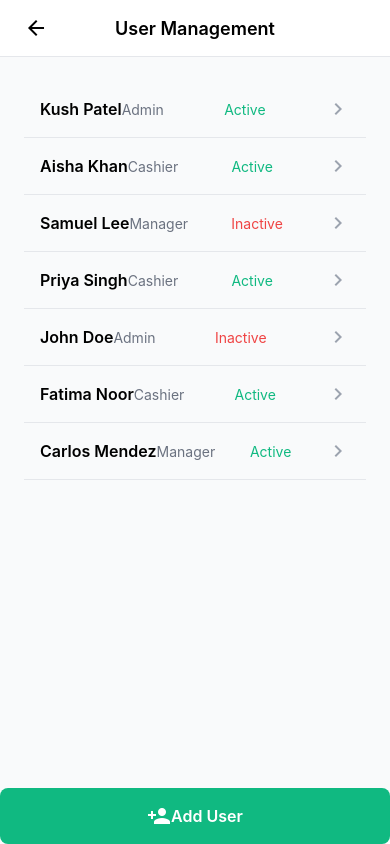
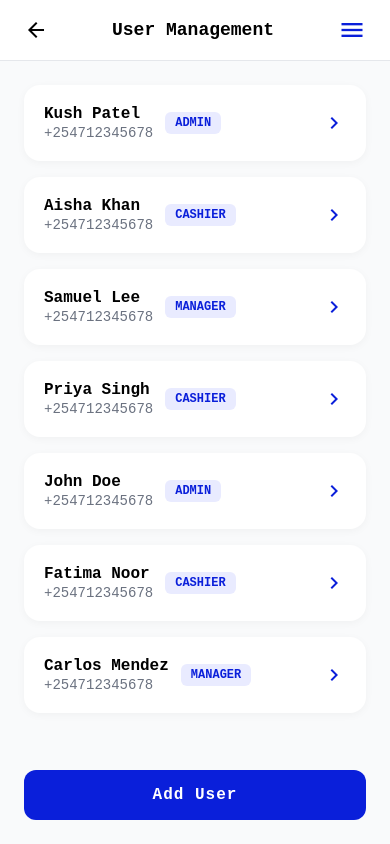
Before and after one commit to digitallegionke/Ribaru-UIs, a React Native app: screen /UserManagement in a window 390 px wide. Built offline with nearby package versions, Linux system fonts and the light colour scheme.

Commit message:
Enhance UserManagementScreen with platform-specific font selection and role badge display: Added platform-dependent font styles for improved text consistency, introduced a role badge component for user roles, and refined layout and styling for better visual appeal.

```diff
--- a/src/screens/UserManagementScreen.tsx
+++ b/src/screens/UserManagementScreen.tsx
@@ -1,5 +1,5 @@
 import React from 'react';
-import { View, Text, StyleSheet, SafeAreaView, TouchableOpacity } from 'react-native';
+import { View, Text, StyleSheet, SafeAreaView, TouchableOpacity, Platform } from 'react-native';
 import { MaterialIcons } from '@expo/vector-icons';
 import { useNavigation } from '@react-navigation/native';
 import type { NativeStackNavigationProp } from '@react-navigation/native-stack';
@@ -21,8 +21,28 @@ export function UserManagementScreen() {
     { id: '7', name: 'Carlos Mendez', role: 'Manager', status: 'Active' },
   ];
 
+  const mono = Platform.select({ ios: 'Menlo', android: 'monospace', default: 'monospace' });
+
   const getStatusColor = (status: string) => {
     return status === 'Active' ? '#10B981' : '#EF4444';
+  };
+
+  const getRoleBadge = (role: string) => {
+    let color = '#0A1FDA';
+    let bg = '#E9EBFF';
+    let label = role.toUpperCase();
+    if (role.toLowerCase().includes('admin')) {
+      color = '#0A1FDA'; bg = '#E9EBFF';
+      label = 'ADMIN';
+    } else if (role.toLowerCase().includes('sales')) {
+      color = '#6366F1'; bg = '#EEF2FF';
+      label = 'SALES REP';
+    }
+    return (
+      <View style={{ backgroundColor: bg, borderRadius: 6, paddingHorizontal: 10, paddingVertical: 4, marginLeft: 12 }}>
+        <Text style={{ color, fontWeight: '700', fontSize: 12, fontFamily: mono }}>{label}</Text>
+      </View>
+    );
   };
 
   return (
@@ -31,8 +51,10 @@ export function UserManagementScreen() {
         <TouchableOpacity onPress={() => navigation.goBack()}>
           <MaterialIcons name="arrow-back" size={24} color="#000" />
         </TouchableOpacity>
-        <Text style={styles.headerTitle}>User Management</Text>
-        <View style={{ width: 24 }} />
+        <Text style={[styles.headerTitle, { fontFamily: mono }]}>User Management</Text>
+        <TouchableOpacity>
+          <MaterialIcons name="menu" size={28} color="#0A1FDA" />
+        </TouchableOpacity>
       </View>
 
       <View style={styles.userList}>
@@ -43,20 +65,19 @@ export function UserManagementScreen() {
             onPress={() => navigation.navigate('EditUser', { userId: user.id })}
           >
             <View style={styles.userInfo}>
-              <Text style={styles.userName}>{user.name}</Text>
-              <Text style={styles.userRole}>{user.role}</Text>
+              <View>
+                <Text style={[styles.userName, { fontFamily: mono }]}>{user.name}</Text>
+                <Text style={[styles.userPhone, { fontFamily: mono }]}>+254712345678</Text>
+              </View>
+              {getRoleBadge(user.role)}
             </View>
-            <Text style={[styles.userStatus, { color: getStatusColor(user.status) }]}>
-              {user.status}
-            </Text>
-            <MaterialIcons name="chevron-right" size={24} color="#9CA3AF" />
+            <MaterialIcons name="chevron-right" size={24} color="#0A1FDA" />
           </TouchableOpacity>
         ))}
       </View>
 
       <TouchableOpacity style={styles.addButton} onPress={() => navigation.navigate('AddUser')}>
-        <MaterialIcons name="person-add" size={24} color="#fff" />
-        <Text style={styles.addButtonText}>Add User</Text>
+        <Text style={[styles.addButtonText, { fontFamily: mono }]}>Add User</Text>
       </TouchableOpacity>
     </SafeAreaView>
   );
@@ -82,21 +103,25 @@ const styles = StyleSheet.create({
     flexDirection: 'row',
     justifyContent: 'space-between',
     alignItems: 'center',
-    padding: 16,
-    borderBottomWidth: 1,
-    borderBottomColor: '#E5E7EB',
+    backgroundColor: '#fff',
+    borderRadius: 16,
+    padding: 20,
+    marginBottom: 16,
+    shadowColor: '#000',
+    shadowOpacity: 0.04,
+    shadowRadius: 8,
+    shadowOffset: { width: 0, height: 2 },
   },
   userInfo: { flexDirection: 'row', alignItems: 'center' },
-  userName: { fontSize: 16, fontWeight: '600', color: '#000' },
-  userRole: { fontSize: 14, color: '#6B7280' },
-  userStatus: { fontSize: 14, color: '#6B7280' },
+  userName: { fontSize: 16, fontWeight: '700', color: '#000' },
+  userPhone: { fontSize: 14, color: '#6B7280', marginTop: 2 },
   addButton: {
-    flexDirection: 'row',
-    justifyContent: 'center',
+    backgroundColor: '#0A1FDA',
+    borderRadius: 12,
+    paddingVertical: 16,
     alignItems: 'center',
-    padding: 16,
-    backgroundColor: '#10B981',
-    borderRadius: 8,
+    marginHorizontal: 24,
+    marginBottom: 24,
   },
-  addButtonText: { fontSize: 16, fontWeight: '600', color: '#fff' },
+  addButtonText: { color: 'white', fontSize: 16, fontWeight: '700', letterSpacing: 1 },
 });
```
